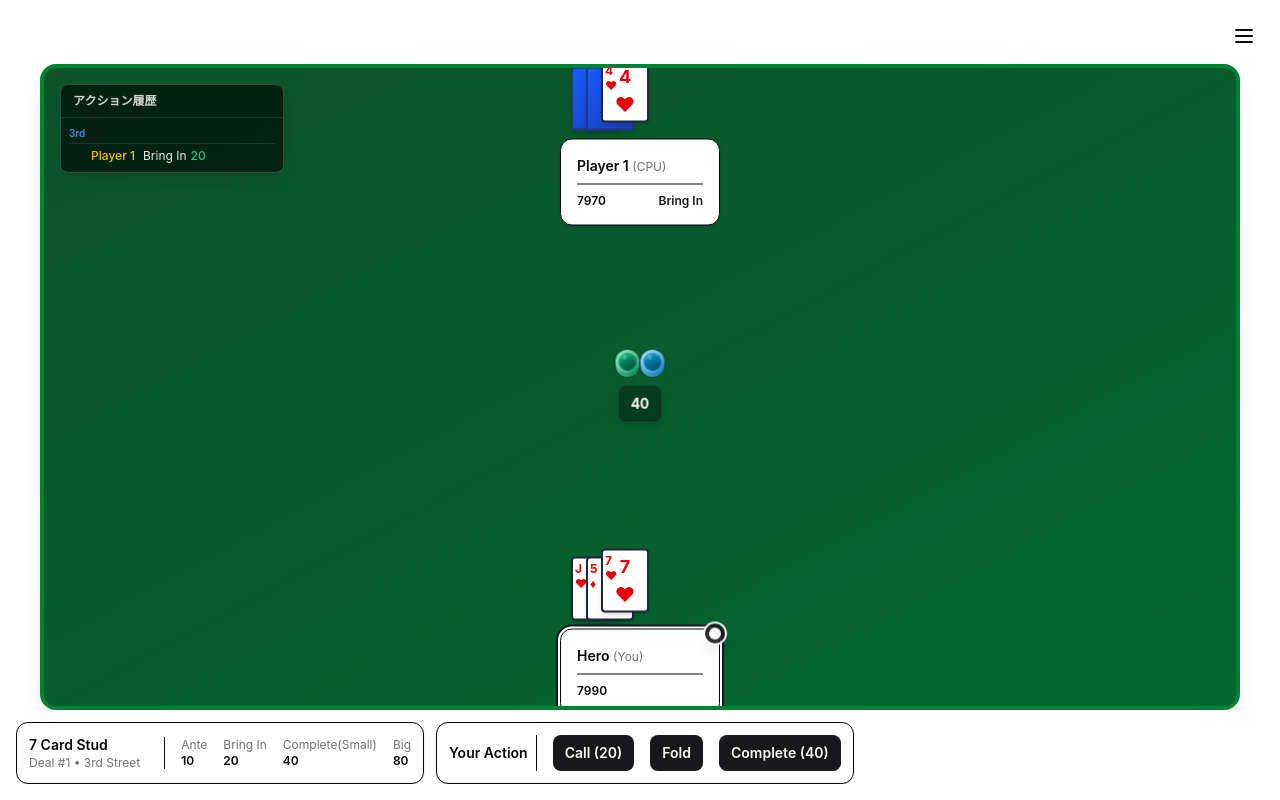
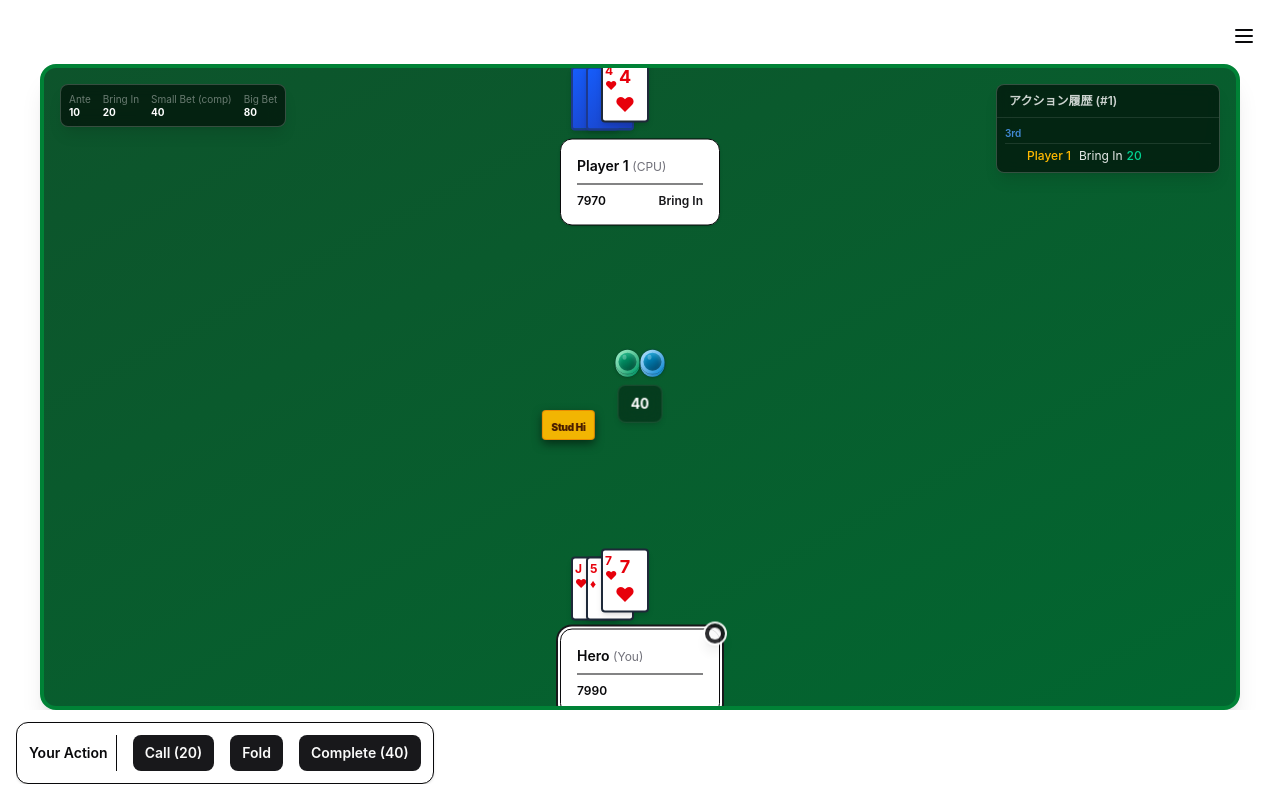
Before and after one commit to KenyaSugimoto/mix-poker, a React (Vite) app: page / in a window 1280 px wide. Both pictures are taken after a click on the button "Start Game". Built offline with nearby package versions, Linux system fonts and the light colour scheme.

Commit message:
feat: UIレイアウトを調整し、DealInfoをTableViewに統合、アクション履歴パネルを右上に移動、ゲーム種目表示を追加しました。

```diff
--- a/src/ui/components/TableView/ActionHistoryPanel.tsx
+++ b/src/ui/components/TableView/ActionHistoryPanel.tsx
@@ -11,6 +11,7 @@ interface ActionHistoryPanelProps {
   eventLog: Event[];
   seatOrder: PlayerId[];
   players: GamePlayer[];
+  dealIndex: number;
 }
 
 // ストリートの日本語ラベル
@@ -30,6 +31,7 @@ export const ActionHistoryPanel: React.FC<ActionHistoryPanelProps> = ({
   eventLog,
   seatOrder,
   players,
+  dealIndex,
 }) => {
   const scrollRef = useRef<HTMLDivElement>(null);
 
@@ -88,9 +90,11 @@ export const ActionHistoryPanel: React.FC<ActionHistoryPanelProps> = ({
   }
 
   return (
-    <div className="absolute top-4 left-4 z-20 w-56 max-h-52 rounded-lg border border-white/20 bg-black/60 backdrop-blur-sm shadow-lg">
+    <div className="absolute top-4 right-4 z-20 w-56 max-h-52 rounded-lg border border-white/20 bg-black/60 backdrop-blur-sm shadow-lg">
       <div className="px-3 py-2 border-b border-white/10">
-        <h3 className="text-xs font-semibold text-white/80">アクション履歴</h3>
+        <h3 className="text-xs font-semibold text-white/80">
+          アクション履歴 (#{dealIndex + 1})
+        </h3>
       </div>
       <div
         ref={scrollRef}
--- a/src/ui/components/TableView/TableView.tsx
+++ b/src/ui/components/TableView/TableView.tsx
@@ -6,6 +6,8 @@ import {
 } from "../../../domain/showdown/resolveShowdown";
 import type { DealState, DealSummary, GameState } from "../../../domain/types";
 import { getHandRankLabel, getLowHandLabel } from "../../utils/handRankLabel";
+import { getGameTypeLabel } from "../../utils/labelHelper";
+import { DealInfo } from "../play/DealInfo";
 import { ActionHistoryPanel } from "./ActionHistoryPanel";
 import { PotStackBadge } from "./PotStackBadge";
 import { SeatPanel } from "./SeatPanel";
@@ -14,12 +16,14 @@ interface TableViewProps {
   deal: DealState;
   game: GameState;
   dealSummary: DealSummary | null; // 終了したディールの場合の結果情報
+  dealIndex: number; // ディール番号（DealInfo表示用）
 }
 
 export const TableView: React.FC<TableViewProps> = ({
   deal,
   game,
   dealSummary,
+  dealIndex,
 }) => {
   // 役の計算（dealFinished時のみ）
   const handRankLabels: Record<number, string | null> = {};
@@ -83,11 +87,16 @@ export const TableView: React.FC<TableViewProps> = ({
     <div
       className={`relative w-full h-full ${getTableSize(deal.playerCount)} bg-gradient-to-br from-green-900 to-green-800 rounded-2xl shadow-xl border-4 border-green-700 overflow-hidden p-8`}
     >
-      {/* アクション履歴パネル */}
+      {/* DealInfo（左上） */}
+      <div className="absolute top-4 left-4 z-20">
+        <DealInfo deal={deal} dealIndex={dealIndex} />
+      </div>
+      {/* アクション履歴パネル（右上） */}
       <ActionHistoryPanel
         eventLog={deal.eventLog}
         seatOrder={deal.seatOrder}
         players={game.players}
+        dealIndex={dealIndex}
       />
       {/* テーブル中央のポット表示 */}
       <div className="absolute top-1/2 left-1/2 z-10 flex -translate-x-1/2 -translate-y-1/2 flex-col items-center">
@@ -97,6 +106,15 @@ export const TableView: React.FC<TableViewProps> = ({
           <div className="text-sm font-bold tabular-nums text-white">
             {deal.pot}
           </div>
+        </div>
+      </div>
+
+      {/* ゲーム種目表示カード */}
+      <div className="absolute top-[56%] left-[44%] -translate-x-1/2 -translate-y-1/2 z-10">
+        <div className="bg-amber-400/95 backdrop-blur-sm rounded-sm px-2 py-0.5 shadow-[0_4px_10px_rgba(0,0,0,0.5)] border border-amber-600/60">
+          <span className="text-[10px] font-black text-amber-950 tracking-tight">
+            {getGameTypeLabel(deal.gameType)}
+          </span>
         </div>
       </div>
       {/* 各プレイヤーのSeatPanel */}
--- a/src/ui/components/play/DealInfo.tsx
+++ b/src/ui/components/play/DealInfo.tsx
@@ -1,42 +1,40 @@
 import type React from "react";
 import type { DealState } from "../../../domain/types";
-import { getGameTypeLabel } from "../../utils/labelHelper";
 
 interface DealInfoProps {
   deal: DealState;
   dealIndex: number;
 }
 
-export const DealInfo: React.FC<DealInfoProps> = ({ deal, dealIndex }) => {
+export const DealInfo: React.FC<DealInfoProps> = ({ deal }) => {
   return (
-    <div className="bg-card rounded-xl p-3 shadow-sm border">
-      <div className="flex items-center gap-6">
-        <div className="flex items-center gap-4">
-          <div>
-            <h3 className="text-sm font-semibold">
-              {getGameTypeLabel(deal.gameType)}
-            </h3>
-            <p className="text-xs text-muted-foreground">
-              Deal #{dealIndex + 1} • {deal.street} Street
-            </p>
+    <div className="bg-black/60 backdrop-blur-sm rounded-lg p-2 shadow-lg border border-white/20 min-w-[200px]">
+      <div className="flex flex-col gap-1.5">
+        {/* ステークス情報 */}
+        <div className="flex items-center justify-between gap-3 text-[10px]">
+          <div className="flex flex-col">
+            <span className="text-white/40 leading-tight">Ante</span>
+            <span className="font-bold text-white leading-tight">
+              {deal.ante}
+            </span>
           </div>
-        </div>
-        <div className="flex items-center gap-4 border-l pl-4 text-xs">
-          <div>
-            <div className="text-muted-foreground">Ante</div>
-            <div className="font-semibold">{deal.ante}</div>
+          <div className="flex flex-col">
+            <span className="text-white/40 leading-tight">Bring In</span>
+            <span className="font-bold text-white leading-tight">
+              {deal.bringIn}
+            </span>
           </div>
-          <div>
-            <div className="text-muted-foreground">Bring In</div>
-            <div className="font-semibold">{deal.bringIn}</div>
+          <div className="flex flex-col">
+            <span className="text-white/40 leading-tight">Small Bet (comp)</span>
+            <span className="font-bold text-white leading-tight">
+              {deal.smallBet}
+            </span>
           </div>
-          <div>
-            <div className="text-muted-foreground">Complete(Small)</div>
-            <div className="font-semibold">{deal.smallBet}</div>
-          </div>
-          <div>
-            <div className="text-muted-foreground">Big</div>
-            <div className="font-semibold">{deal.bigBet}</div>
+          <div className="flex flex-col">
+            <span className="text-white/40 leading-tight">Big Bet</span>
+            <span className="font-bold text-white leading-tight">
+              {deal.bigBet}
+            </span>
           </div>
         </div>
       </div>
--- a/src/ui/pages/PlayPage.tsx
+++ b/src/ui/pages/PlayPage.tsx
@@ -2,7 +2,6 @@ import type React from "react";
 import { useAppStore } from "../../app/store/appStore";
 import type { GameState } from "../../domain/types";
 import { ActionPanel } from "../components/play/ActionPanel";
-import { DealInfo } from "../components/play/DealInfo";
 import { HamburgerMenu } from "../components/play/HamburgerMenu";
 import { TableView } from "../components/TableView/TableView";
 
@@ -85,17 +84,19 @@ export const PlayPage: React.FC = () => {
           onSettingsClick={() => setScreen("SETTINGS")}
         />
       </div>
-      {/* 2行レイアウト: 1行目TableView、2行目GameHeader+ActionPanel */}
+      {/* 2行レイアウト: 1行目TableView、2行目ActionPanel */}
       <div className="flex-1 min-h-0 flex flex-col gap-3 overflow-hidden">
         {/* 1行目: TableView */}
         <div className="flex-1 min-h-0 flex items-center justify-center overflow-hidden">
-          <TableView deal={displayDeal} game={game} dealSummary={dealSummary} />
+          <TableView
+            deal={displayDeal}
+            game={game}
+            dealSummary={dealSummary}
+            dealIndex={game.dealIndex}
+          />
         </div>
-        {/* 2行目: DealInfo + ActionPanel/StartDealButton（横並び） */}
+        {/* 2行目: ActionPanel/StartDealButton */}
         <div className="flex-shrink-0 flex gap-3">
-          <div className="flex-shrink-0">
-            <DealInfo deal={displayDeal} dealIndex={game.dealIndex} />
-          </div>
           <div className="flex-shrink-0">
             {isDealFinished ? (
               // TODO: 将来的にはボタンで手動実行ではなく、数秒後に自動的に新しいディールが開始されるようにする
--- a/src/ui/utils/labelHelper.ts
+++ b/src/ui/utils/labelHelper.ts
@@ -1,9 +1,9 @@
 import type { GameType } from "../../domain/types";
 
 export const GAME_TYPE_LABELS: Record<GameType, string> = {
-  studHi: "7 Card Stud",
+  studHi: "Stud Hi",
   razz: "Razz",
-  stud8: "Stud Hi/Lo 8-or-Better",
+  stud8: "Stud Hi/Lo",
 };
 
 export const getGameTypeLabel = (type: GameType): string => {
```
